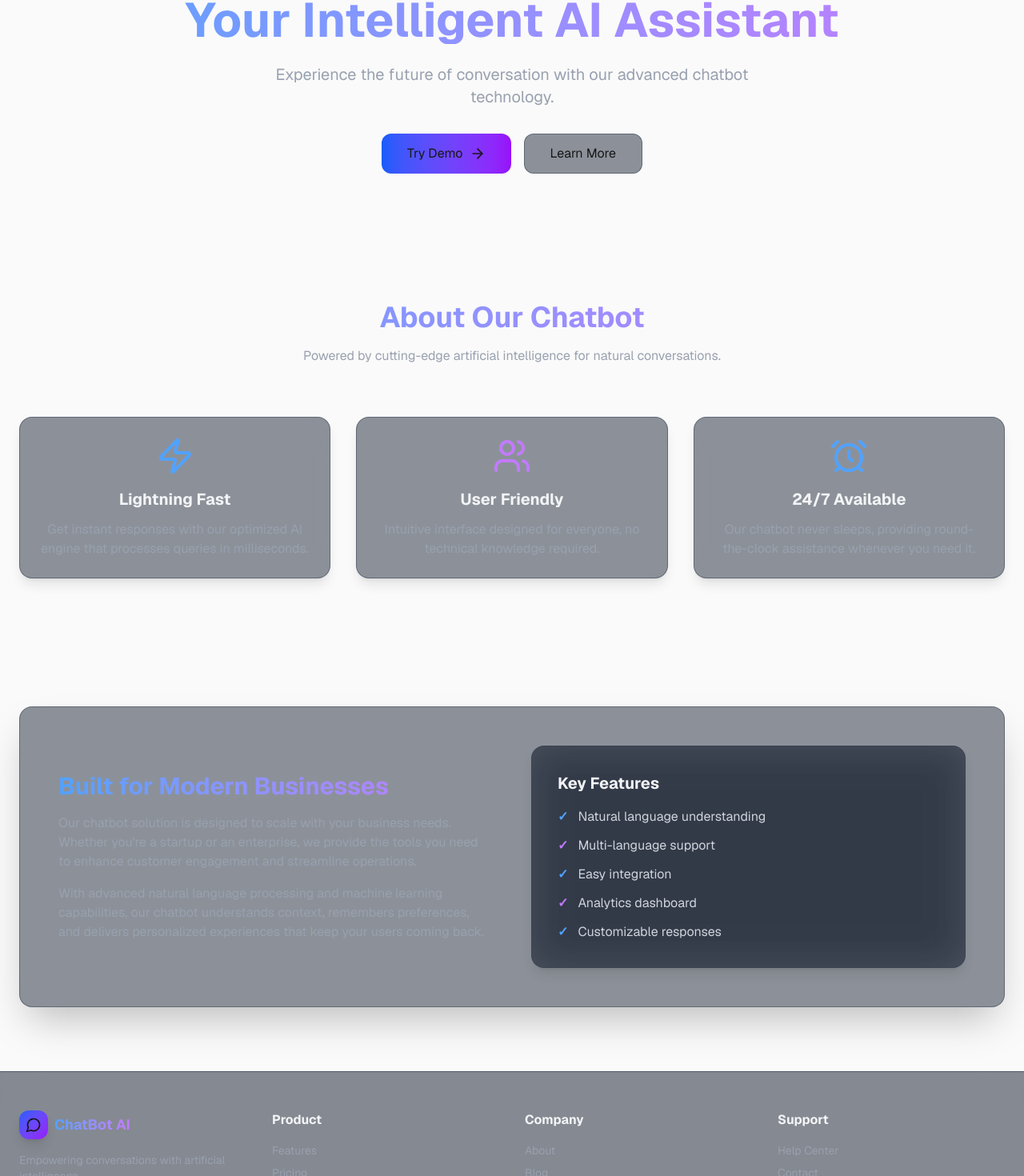
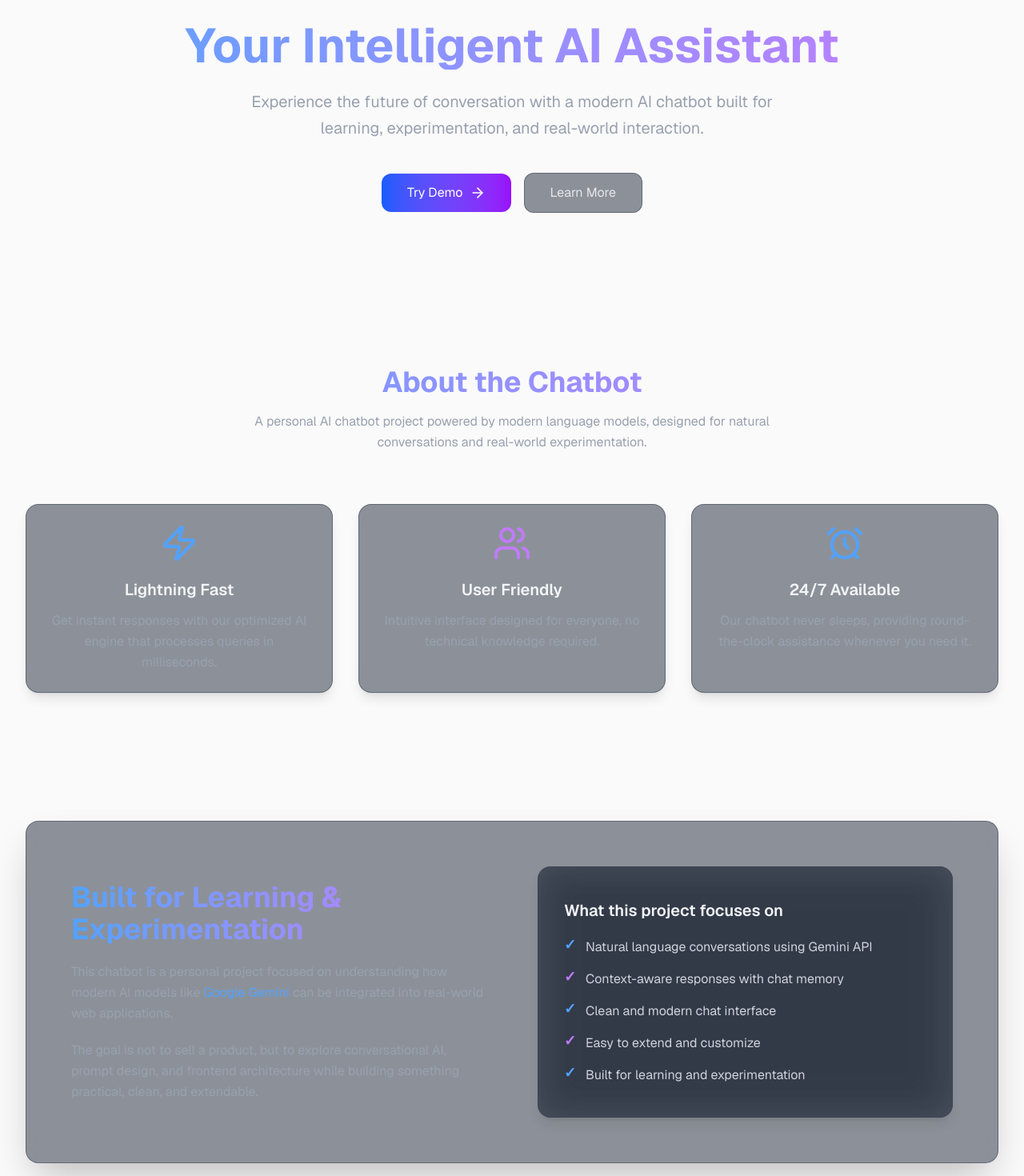
Before and after one commit to Him-ansh-u/aI-chatbot, a Next.js app in the folder client/: page / in a window 1280 px wide. Shown: the part 158-1628 px from the top of the page at 80% size. Built offline with nearby package versions, Linux system fonts and the light colour scheme.

Commit message:
fix(): text fixes and mobile responsive

```diff
--- a/client/src/component/AboutSection.tsx
+++ b/client/src/component/AboutSection.tsx
@@ -1,21 +1,25 @@
 import { FEATURES } from '@/data/features';
-import React from 'react';
+import { memo } from 'react';
 import FeatureCard from './FeatureCard';
 
 const AboutSection = () => {
   return (
-    <section id="about" className="py-20">
-      <div className="container mx-auto px-6">
-        <div className="text-center mb-16">
-          <h2 className="text-4xl font-bold bg-linear-to-r from-blue-400 to-purple-400 bg-clip-text text-transparent mb-4">
-            About Our Chatbot
+    <section id="about" className="py-12 sm:py-16 md:py-20">
+      <div className="max-w-7xl mx-auto px-4 sm:px-6 lg:px-8">
+        {/* Heading */}
+        <div className="text-center mb-12 sm:mb-14 md:mb-16">
+          <h2 className="text-2xl sm:text-3xl md:text-4xl font-bold bg-gradient-to-r from-blue-400 to-purple-400 bg-clip-text text-transparent mb-4">
+            About the Chatbot
           </h2>
-          <p className="text-gray-400 max-w-2xl mx-auto">
-            Powered by cutting-edge artificial intelligence for natural conversations.
+
+          <p className="text-sm sm:text-base text-gray-400 max-w-xl sm:max-w-2xl mx-auto leading-relaxed">
+            A personal AI chatbot project powered by modern language models, designed for natural
+            conversations and real-world experimentation.
           </p>
         </div>
 
-        <div className="grid md:grid-cols-3 gap-8">
+        {/* Cards Grid */}
+        <div className="grid grid-cols-1 sm:grid-cols-2 md:grid-cols-3 gap-6 sm:gap-8">
           {FEATURES.map((feature) => (
             <FeatureCard key={feature.title} {...feature} />
           ))}
@@ -25,4 +29,4 @@ const AboutSection = () => {
   );
 };
 
-export default React.memo(AboutSection);
+export default memo(AboutSection);
--- a/client/src/component/BuiltFor.tsx
+++ b/client/src/component/BuiltFor.tsx
@@ -1,51 +1,54 @@
 import { memo } from 'react';
+
+const FEATURES = [
+  { text: 'Natural language conversations using Gemini API', color: 'text-blue-400' },
+  { text: 'Context-aware responses with chat memory', color: 'text-purple-400' },
+  { text: 'Clean and modern chat interface', color: 'text-blue-400' },
+  { text: 'Easy to extend and customize', color: 'text-purple-400' },
+  { text: 'Built for learning and experimentation', color: 'text-blue-400' },
+];
 
 const BuiltFor = () => {
   return (
-    <div className="mx-6 my-20 bg-gray-800/50 backdrop-blur-xl border border-gray-700/50 rounded-2xl p-8 md:p-12 shadow-2xl">
-      <div className="grid md:grid-cols-2 gap-12 items-center">
-        <div>
-          <h3 className="text-3xl font-bold bg-linear-to-r from-blue-400 to-purple-400 bg-clip-text text-transparent mb-4">
-            Built for Modern Businesses
+    <section className="relative mx-auto max-w-7xl px-4 sm:px-6 lg:px-8 my-5 sm:my-20">
+      <div className="sm:bg-gray-800/50 backdrop-blur-xl sm:border border-gray-700/50 rounded-2xl shadow-2xl px-0 py-0 sm:px-10 sm:py-14 lg:px-14">
+        <div className="grid grid-cols-1 md:grid-cols-2 gap-10 lg:gap-16 items-center">
+          {/* Left Content */}
+          <div className="space-y-5 text-center md:text-left">
+            <h3 className="text-2xl sm:text-3xl lg:text-4xl font-bold bg-gradient-to-r from-blue-400 to-purple-400 bg-clip-text text-transparent">
+              Built for Learning & Experimentation
             </h3>
-          <p className="text-gray-400 mb-4">
-            Our chatbot solution is designed to scale with your business needs. Whether you&apos;re
-            a startup or an enterprise, we provide the tools you need to enhance customer engagement
-            and streamline operations.
+
+            <p className="text-sm sm:text-base text-gray-400 leading-relaxed">
+              This chatbot is a personal project focused on understanding how modern AI models like{' '}
+              <span className="text-blue-400">Google Gemini</span> can be integrated into real-world
+              web applications.
             </p>
-          <p className="text-gray-400">
-            With advanced natural language processing and machine learning capabilities, our chatbot
-            understands context, remembers preferences, and delivers personalized experiences that
-            keep your users coming back.
+
+            <p className="text-sm sm:text-base text-gray-400 leading-relaxed">
+              The goal is not to sell a product, but to explore conversational AI, prompt design,
+              and frontend architecture while building something practical, clean, and extendable.
             </p>
           </div>
-        <div className="bg-gray-900/50 backdrop-blur-xl border border-gray-700/50 rounded-2xl p-8 shadow-lg">
-          <h4 className="text-xl font-bold text-gray-100 mb-4">Key Features</h4>
-          <ul className="space-y-3">
-            <li className="flex items-start gap-3">
-              <span className="text-blue-400 font-bold">✓</span>
-              <span className="text-gray-300">Natural language understanding</span>
+
+          {/* Right Card */}
+          <div className="bg-gray-900/50 backdrop-blur-xl border border-gray-700/50 rounded-2xl shadow-lg px-6 py-8 sm:px-8 sm:py-10">
+            <h4 className="text-lg sm:text-xl font-semibold text-gray-100 mb-5 text-center md:text-left">
+              What this project focuses on
+            </h4>
+
+            <ul className="space-y-4">
+              {FEATURES.map(({ text, color }) => (
+                <li key={text} className="flex items-start gap-3">
+                  <span className={`${color} font-bold text-lg leading-none`}>✓</span>
+                  <span className="text-sm sm:text-base text-gray-300">{text}</span>
                 </li>
-            <li className="flex items-start gap-3">
-              <span className="text-purple-400 font-bold">✓</span>
-              <span className="text-gray-300">Multi-language support</span>
-            </li>
-            <li className="flex items-start gap-3">
-              <span className="text-blue-400 font-bold">✓</span>
-              <span className="text-gray-300">Easy integration</span>
-            </li>
-            <li className="flex items-start gap-3">
-              <span className="text-purple-400 font-bold">✓</span>
-              <span className="text-gray-300">Analytics dashboard</span>
-            </li>
-            <li className="flex items-start gap-3">
-              <span className="text-blue-400 font-bold">✓</span>
-              <span className="text-gray-300">Customizable responses</span>
-            </li>
+              ))}
             </ul>
           </div>
         </div>
       </div>
+    </section>
   );
 };
 
--- a/client/src/component/FeatureCard.tsx
+++ b/client/src/component/FeatureCard.tsx
@@ -9,12 +9,30 @@ interface FeatureCardProps {
 
 const FeatureCard = ({ icon: Icon, title, description, color }: FeatureCardProps) => {
   return (
-    <div className="text-center p-6 bg-gray-800/50 backdrop-blur-xl border border-gray-700/50 rounded-2xl hover:border-gray-600/50 transition-all duration-300 hover:scale-105 shadow-lg">
-      <div className="flex justify-center mb-4">
-        <Icon className={`w-12 h-12 ${color}`} />
+    <div
+      className="
+        text-center
+        h-full
+        p-5 sm:p-6
+        bg-gray-800/50 backdrop-blur-xl
+        border border-gray-700/50
+        rounded-2xl
+        shadow-lg
+        transition-all duration-300
+        hover:border-gray-600/50
+        sm:hover:scale-105
+      "
+    >
+      {/* Icon */}
+      <div className="flex justify-center mb-4 sm:mb-5">
+        <Icon className={`w-10 h-10 sm:w-12 sm:h-12 ${color}`} />
       </div>
-      <h3 className="text-xl font-bold text-gray-100 mb-3">{title}</h3>
-      <p className="text-gray-400">{description}</p>
+
+      {/* Title */}
+      <h3 className="text-lg sm:text-xl font-semibold text-gray-100 mb-2 sm:mb-3">{title}</h3>
+
+      {/* Description */}
+      <p className="text-sm sm:text-base text-gray-400 leading-relaxed">{description}</p>
     </div>
   );
 };
--- a/client/src/component/Footer.tsx
+++ b/client/src/component/Footer.tsx
@@ -1,87 +1,37 @@
 import { memo } from 'react';
-import { LuMessageCircle } from 'react-icons/lu';
+import { LuMessageCircle, LuSparkles } from 'react-icons/lu';
 
 const Footer = () => {
   return (
-    <footer className="bg-gray-900/50 backdrop-blur-xl border-t border-gray-800/50 py-12 mt-20">
-      <div className="container mx-auto px-6">
-        <div className="grid md:grid-cols-4 gap-8 mb-8">
-          <div>
-            <div className="flex items-center gap-2 mb-4">
-              <div className="p-2 bg-linear-to-br from-blue-600 to-purple-600 rounded-xl shadow-lg">
-                <LuMessageCircle className="w-5 h-5" />
-              </div>
-              <span className="text-lg font-bold bg-linear-to-r from-blue-400 to-purple-400 bg-clip-text text-transparent">
-                ChatBot AI
-              </span>
+    <footer className="mt-5 sm:mt-20 border-t border-gray-800/50 bg-gray-900/30 backdrop-blur-xl">
+      <div className="container mx-auto px-6 py-10">
+        <div className="flex flex-col items-center text-center gap-4">
+          {/* Logo / Title */}
+          <div className="flex items-center gap-3">
+            <div className="p-2 bg-gradient-to-br from-blue-600 to-purple-600 rounded-xl shadow-lg">
+              <LuMessageCircle className="w-5 h-5 text-white" />
             </div>
-            <p className="text-gray-400 text-sm">
-              Empowering conversations with artificial intelligence.
-            </p>
+            <span className="text-lg font-semibold bg-gradient-to-r from-blue-400 to-purple-400 bg-clip-text text-transparent">
+              AI Chatbot
+            </span>
           </div>
-          <div>
-            <h4 className="font-bold mb-4 text-gray-100">Product</h4>
-            <ul className="space-y-2 text-gray-400 text-sm">
-              <li>
-                <a href="#" className="hover:text-blue-400 transition-colors">
-                  Features
-                </a>
-              </li>
-              <li>
-                <a href="#" className="hover:text-blue-400 transition-colors">
-                  Pricing
-                </a>
-              </li>
-              <li>
-                <a href="#" className="hover:text-blue-400 transition-colors">
-                  Demo
-                </a>
-              </li>
-            </ul>
+
+          {/* Description */}
+          <p className="text-sm text-gray-400 max-w-md">
+            A personal AI chatbot project built for learning and experimentation, powered by the{' '}
+            <span className="text-blue-400">Google Gemini API</span>.
+          </p>
+
+          {/* Tech note */}
+          <div className="flex items-center gap-2 text-xs text-gray-500">
+            <LuSparkles className="w-4 h-4" />
+            <span>Free • Open Learning • Non-commercial</span>
           </div>
-          <div>
-            <h4 className="font-bold mb-4 text-gray-100">Company</h4>
-            <ul className="space-y-2 text-gray-400 text-sm">
-              <li>
-                <a href="#" className="hover:text-blue-400 transition-colors">
-                  About
-                </a>
-              </li>
-              <li>
-                <a href="#" className="hover:text-blue-400 transition-colors">
-                  Blog
-                </a>
-              </li>
-              <li>
-                <a href="#" className="hover:text-blue-400 transition-colors">
-                  Careers
-                </a>
-              </li>
-            </ul>
-          </div>
-          <div>
-            <h4 className="font-bold mb-4 text-gray-100">Support</h4>
-            <ul className="space-y-2 text-gray-400 text-sm">
-              <li>
-                <a href="#" className="hover:text-blue-400 transition-colors">
-                  Help Center
-                </a>
-              </li>
-              <li>
-                <a href="#" className="hover:text-blue-400 transition-colors">
-                  Contact
-                </a>
-              </li>
-              <li>
-                <a href="#" className="hover:text-blue-400 transition-colors">
-                  Privacy
-                </a>
-              </li>
-            </ul>
-          </div>
-        </div>
-        <div className="border-t border-gray-800/50 pt-8 text-center text-gray-500 text-sm">
-          <p>&copy; 2025 Himanshu Sharma. All rights reserved.</p>
+
+          {/* Copyright */}
+          <p className="pt-4 text-xs text-gray-500">
+            © 2025 Himanshu Sharma · Built with curiosity & code
+          </p>
         </div>
       </div>
     </footer>
--- a/client/src/component/HeroSection.tsx
+++ b/client/src/component/HeroSection.tsx
@@ -3,22 +3,74 @@ import { LuArrowRight } from 'react-icons/lu';
 
 const HeroSection = () => {
   return (
-    <section id="home" className="py-20 text-center">
-      <div className="container mx-auto px-6">
-        <h1 className="text-5xl md:text-6xl font-bold bg-gradient-to-r from-blue-400 to-purple-400 bg-clip-text text-transparent mb-6">
+    <section id="home" className="relative py-5 sm:py-20 md:py-28 text-center">
+      <div className="max-w-7xl mx-auto px-4 sm:px-6 lg:px-8">
+        {/* Heading */}
+        <h1
+          className="
+          text-3xl
+          sm:text-4xl
+          md:text-5xl
+          lg:text-6xl
+          font-bold
+          bg-gradient-to-r from-blue-400 to-purple-400
+          bg-clip-text text-transparent
+          mb-6
+        "
+        >
           Your Intelligent AI Assistant
         </h1>
 
-        <p className="text-xl text-gray-400 mb-8 max-w-2xl mx-auto">
-          Experience the future of conversation with our advanced chatbot technology.
+        {/* Subheading */}
+        <p
+          className="
+          text-sm
+          sm:text-base
+          md:text-lg
+          lg:text-xl
+          text-gray-400
+          max-w-xl sm:max-w-2xl
+          mx-auto
+          mb-10
+          leading-relaxed
+        "
+        >
+          Experience the future of conversation with a modern AI chatbot built for learning,
+          experimentation, and real-world interaction.
         </p>
 
-        <div className="flex justify-center gap-4">
-          <button className="flex items-center gap-2 px-8 py-3 bg-gradient-to-r from-blue-600 to-purple-600 rounded-xl hover:scale-105 transition">
-            Try Demo <LuArrowRight className="w-5 h-5" />
+        {/* CTA Buttons */}
+        <div className="flex flex-col sm:flex-row justify-center items-center gap-4">
+          <button
+            className="
+              w-full sm:w-auto
+              flex items-center justify-center gap-2
+              px-6 sm:px-8
+              py-3
+              bg-gradient-to-r from-blue-600 to-purple-600
+              rounded-xl
+              text-white
+              transition-transform duration-300
+              hover:scale-105
+            "
+          >
+            Try Demo
+            <LuArrowRight className="w-5 h-5" />
           </button>
 
-          <button className="px-8 py-3 bg-gray-800/50 border border-gray-700/50 rounded-xl hover:scale-105 transition">
+          <button
+            className="
+              w-full sm:w-auto
+              px-6 sm:px-8
+              py-3
+              bg-gray-800/50
+              border border-gray-700/50
+              rounded-xl
+              text-gray-200
+              transition-transform duration-300
+              hover:scale-105
+            "
+          >
             Learn More
           </button>
         </div>
```
Also changed, not shown: client/src/component/Header.tsx (+16 -5 lines). Lines whose indentation alone changed are shown as unchanged.
